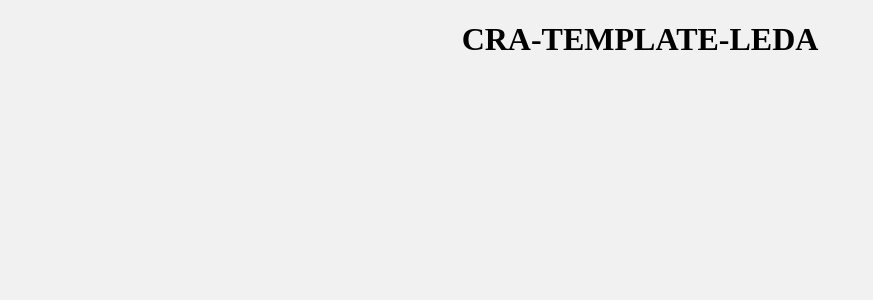
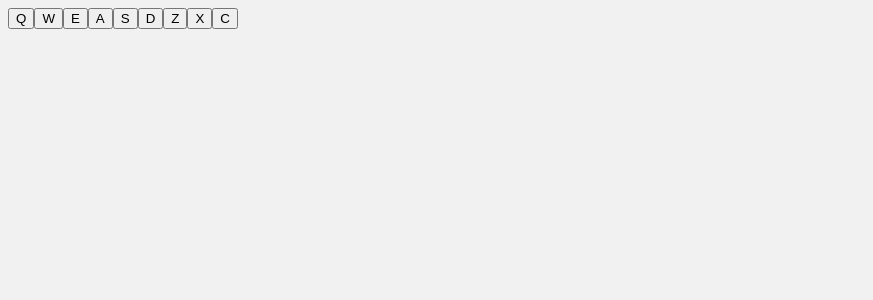
Before and after one commit to LedaThemis/drum-machine, a React (Create React App) app: page / in a window 1280 px wide. Shown: the top 300 px of the page, without its empty margins (0-873 px from the left). Built offline with nearby package versions, Linux system fonts and the light colour scheme.

Commit message:
make buttons play audio when clicked

```diff
--- a/src/App.js
+++ b/src/App.js
@@ -1,10 +1,39 @@
+import React from "react";
+
 import "./styles/App.css";
 
-import audio from "./audio";
+import DrumButton from "./components/DrumButton.js";
+import audioData from "./audio";
 
 function App() {
-  console.log(audio);
-  return <h1>CRA-TEMPLATE-LEDA</h1>;
+  const [volumeLevel, setVolumeLevel] = React.useState(0.2);
+  const [currentBank, setCurrentBank] = React.useState("bankOne");
+
+  function updateBank() {
+    setCurrentBank((oldBank) =>
+      oldBank === "bankOne" ? "bankTwo" : "bankOne"
+    );
+  }
+
+  function adjustVolume(newVolumeLevel) {
+    setVolumeLevel(newVolumeLevel);
+  }
+
+  function playAudio(audioURL) {
+    const audioObj = new Audio(audioURL);
+    audioObj.volume = volumeLevel;
+    audioObj.play();
+  }
+
+  const drumButtons = audioData[currentBank].map((drum) => (
+    <DrumButton
+      audioName={drum.id}
+      playAudio={() => playAudio(drum.url)}
+      keyTrigger={drum.keyTrigger}
+      keyCode={drum.keyCode}
+    />
+  ));
+  return <div>{drumButtons}</div>;
 }
 
 export default App;
--- /dev/null
+++ b/src/components/DrumButton.js
@@ -0,0 +1,9 @@
+import React from "react";
+
+export default function DrumButton(props) {
+  return (
+    <button type="button" class="drum-button" onClick={props.playAudio}>
+      {props.keyTrigger}
+    </button>
+  );
+}
```
